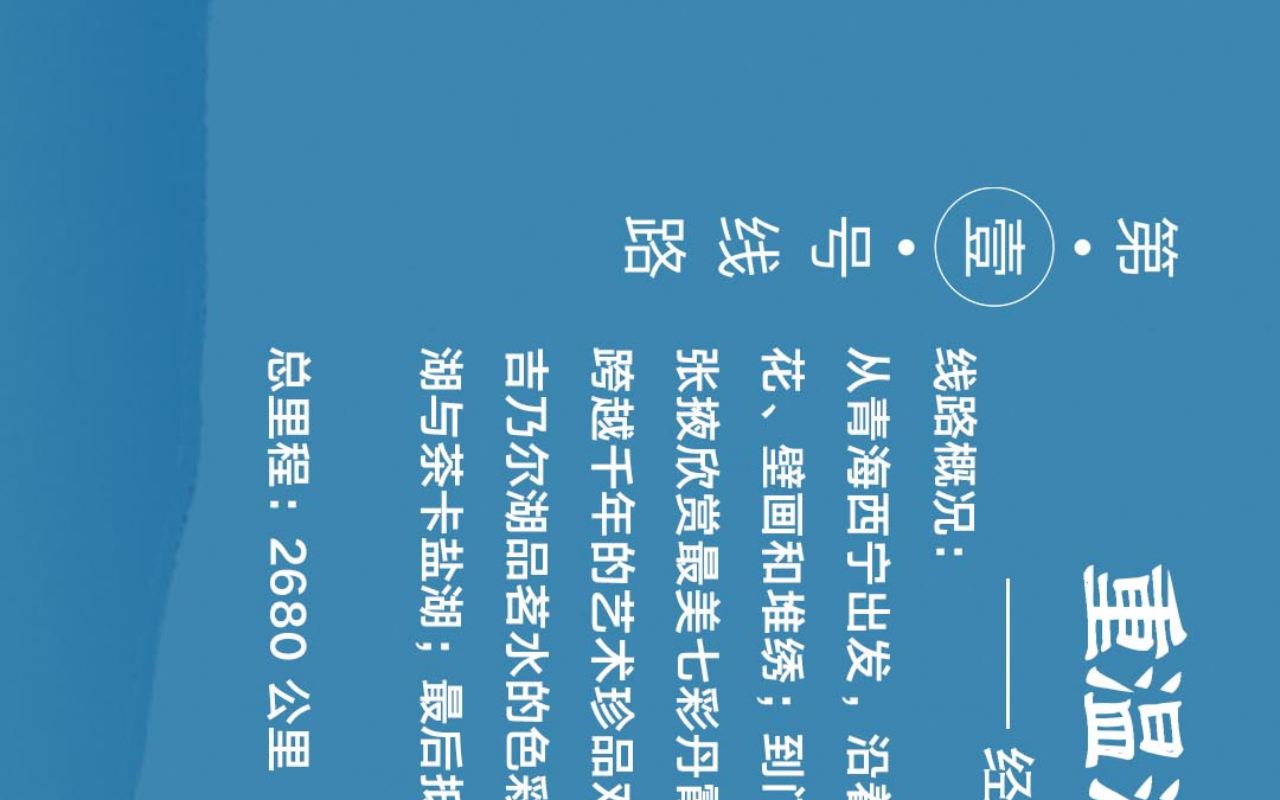
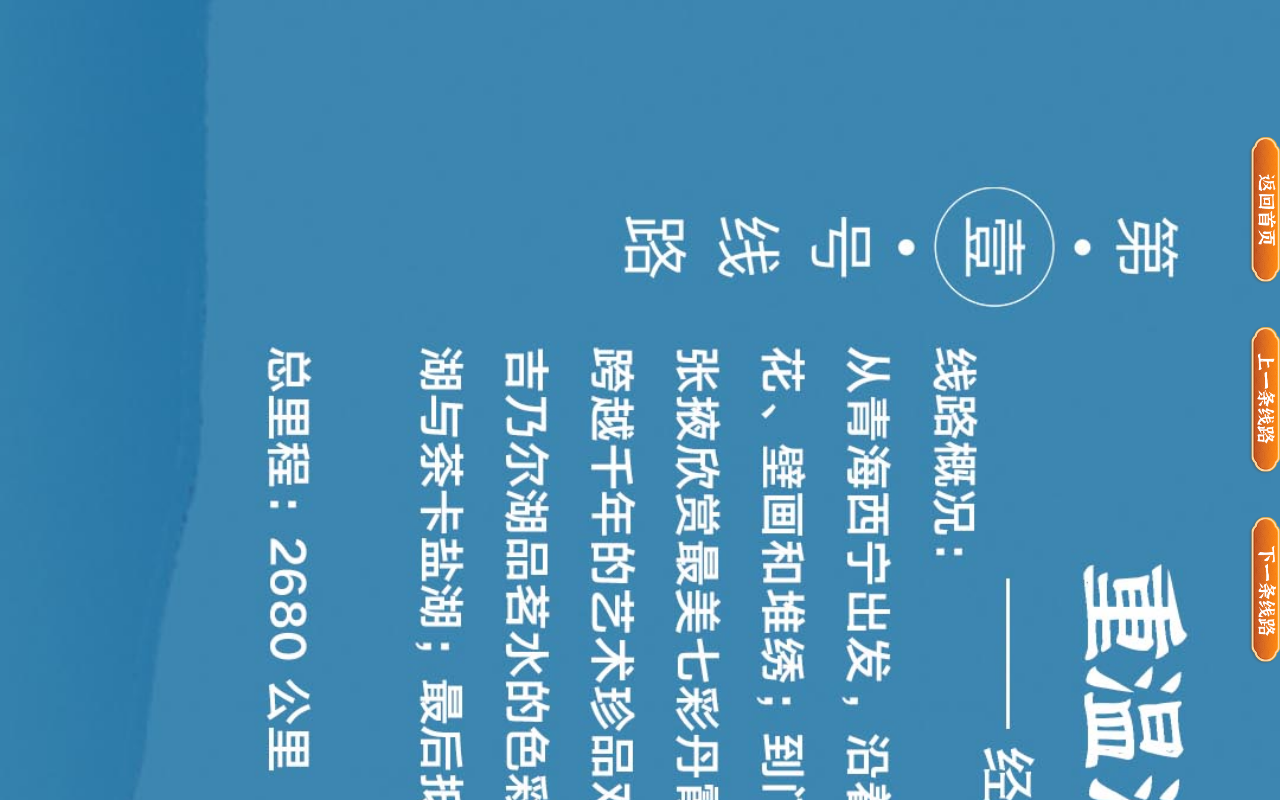
Before and after one commit to iotzzh/h5, a Vue app in the folder h5-vue/: page /horizontal-example-main in a window 1280 px wide. Both pictures are taken after a click on the element 640 px from the left and 398 px from the top of the page. Shown: the top 800 px of the page. Built offline with nearby package versions, Linux system fonts and the light colour scheme.

Commit message:
不定位

```diff
--- a/h5-vue/src/views/horizontalExampleMain.vue
+++ b/h5-vue/src/views/horizontalExampleMain.vue
@@ -8,14 +8,19 @@
       <img :src="btn.img" />
     </div>
 
-    <div class="modal" v-show="showModal">
-      <div class="modal-box" style="width: 100%; height: 100%; overflow: hidden; position: absolute;">
-        <div class="buttons" style="text-align: center; display: none;">
+    <div class="modal" v-show="showModal" style=" position: absolute;top: 0;left: 0;
+    z-index: 99;
+    width: 100vh;
+    height: 100vw;
+    overflow: hidden;">
+      <div class="modal-box" style="width: 100vh; height: 100vw; overflow: hidden; position: absolute;">
+        <div class="buttons" style="text-align: center; position: absolute; width: 100vh; overflow: hidden;">
           <img class="img" :src="MHome" style="margin: 0 20px;" @click="closeModal" />
           <img class="img" :src="ML" style="margin: 0 20px;" @click="last" />
           <img class="img" :src="MN" style="margin: 0 20px;" @click="next" />
         </div>
-        <div style="width: 100%; height: 100%; overflow: auto;">
+
+        <div style="width: 100vh; height: 100vw; overflow: auto;">
           <img :src="modals[currentModalIndex]" class="image" />
         </div>
 
@@ -154,14 +159,7 @@ const next = () => {
 
 
 .modal {
-  position: absolute;
-    top: 0;
-    /* transform: translate(10px, 10px); */
-    left: 0;
-    z-index: 99;
-    width: 100vh;
-    height: 100vw;
-    overflow: hidden;
+
 }
 
 .modal .image {
@@ -169,11 +167,7 @@ const next = () => {
 }
 
 .modal .buttons {
-  text-align: center;
-  position: absolute;
-  width: 100vh;
-  left: 0px;
-  bottom: 30px;
+
 }
 
 
```
